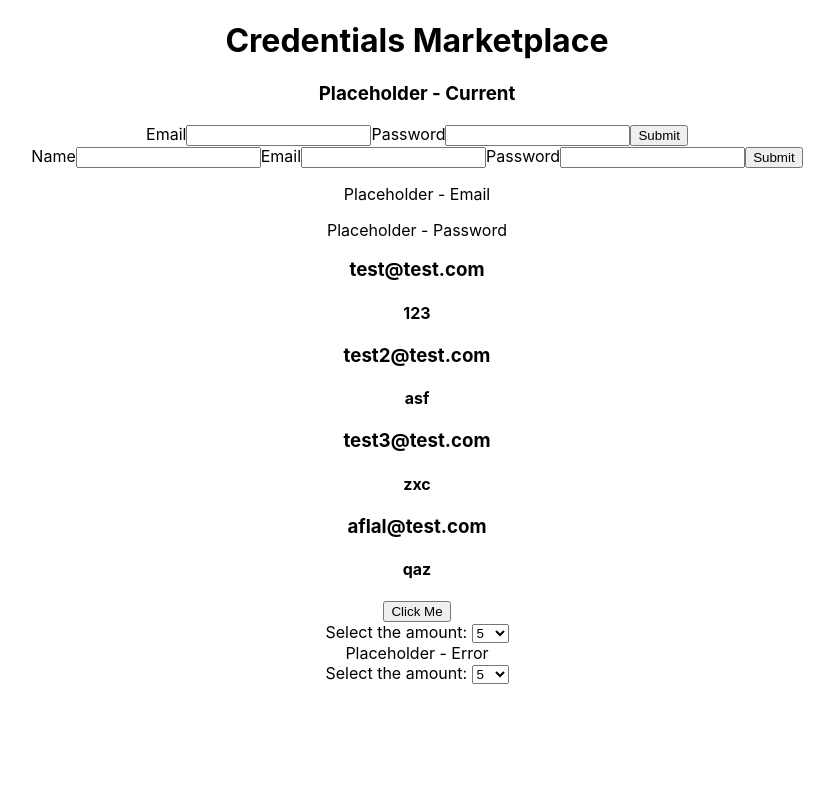
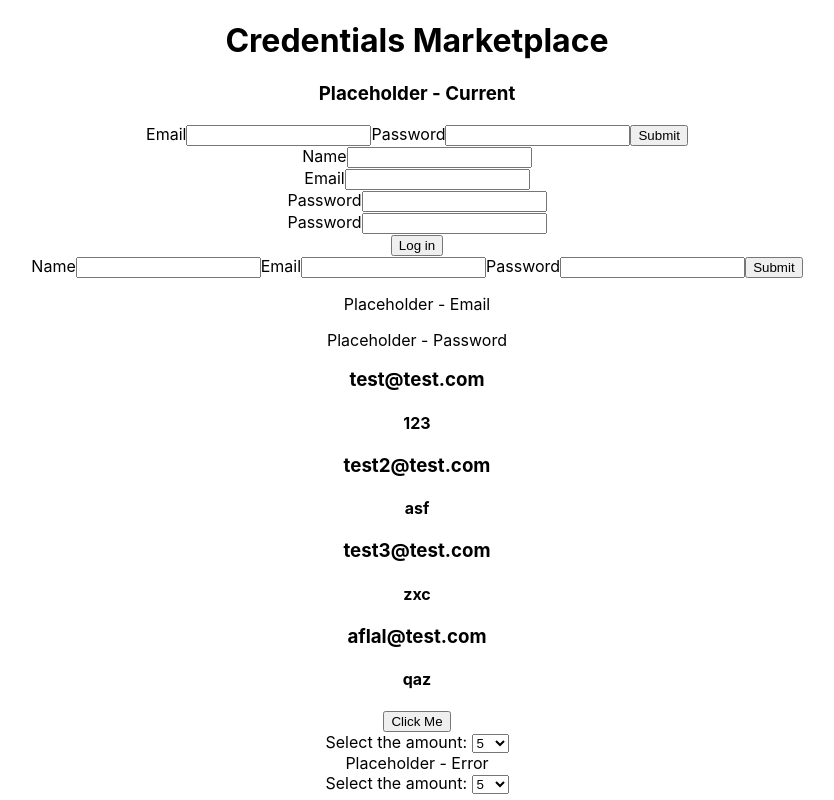
Before and after one commit to dedsec26/creds-market, a React (Create React App) app: page / in a window 1280 px wide. Shown: the whole page, without its empty margins (223-1057 px from the left). Built offline with nearby package versions, Linux system fonts and the light colour scheme.

Commit message:
started some bootstrap styling

```diff
--- a/src/Signupform.js
+++ b/src/Signupform.js
@@ -1,17 +1,17 @@
 import { useState } from "react";
+import { Button, Form } from "react-bootstrap";
+
 const Signup = () => {
   const [name, setName] = useState("");
   const [email, setEmail] = useState("");
   const [pass, setPass] = useState("");
+  const [passConf, setPassConf] = useState("");
   let handleSubmit = async (e) => {
     e.preventDefault();
+    if (pass) {
+    }
     try {
       //   console.log(email, pass);
-      let body = JSON.stringify({
-        name: name,
-        email: email,
-        pass: pass,
-      });
       //   console.log(body);
       let res = await fetch("/register", {
         method: "POST",
@@ -33,6 +33,48 @@ const Signup = () => {
     }
   };
   return (
+    <>
+      <Form>
+        <Form.Group id="name">
+          <Form.Label>Name</Form.Label>
+          <Form.Control
+            type="text"
+            required
+            value={name}
+            onChange={(e) => setName(e.target.value)}
+          />
+        </Form.Group>
+        <Form.Group id="email">
+          <Form.Label>Email</Form.Label>
+          <Form.Control
+            type="email"
+            required
+            value={email}
+            onChange={(e) => setEmail(e.target.value)}
+          />
+        </Form.Group>
+        <Form.Group id="password">
+          <Form.Label>Password</Form.Label>
+          <Form.Control
+            type="password"
+            required
+            value={pass}
+            onChange={(e) => setPass(e.target.value)}
+          />
+        </Form.Group>
+        <Form.Group id="password-conf">
+          <Form.Label>Password</Form.Label>
+          <Form.Control
+            type="password"
+            required
+            value={passConf}
+            onChange={(e) => setPassConf(e.target.value)}
+          />
+        </Form.Group>
+        <Button className="w-100 my-3" type="submit" onClick={handleSubmit}>
+          Log in
+        </Button>
+      </Form>
       <form action="">
         <label htmlFor="name">Name</label>
         <input
@@ -57,6 +99,7 @@ const Signup = () => {
         />
         <button onClick={handleSubmit}>Submit</button>
       </form>
+    </>
   );
 };
 
```
Lines whose indentation alone changed are shown as unchanged.
